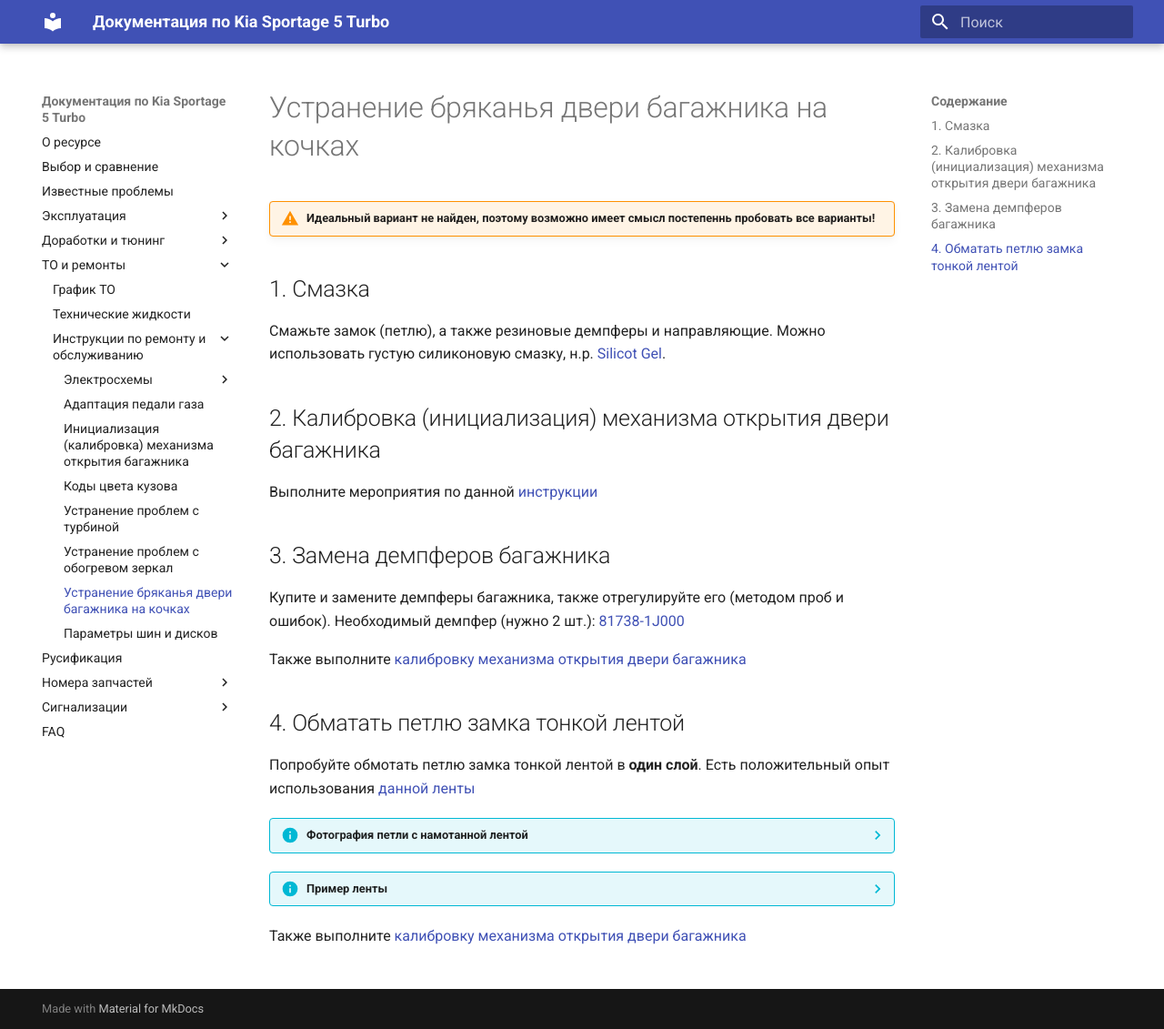
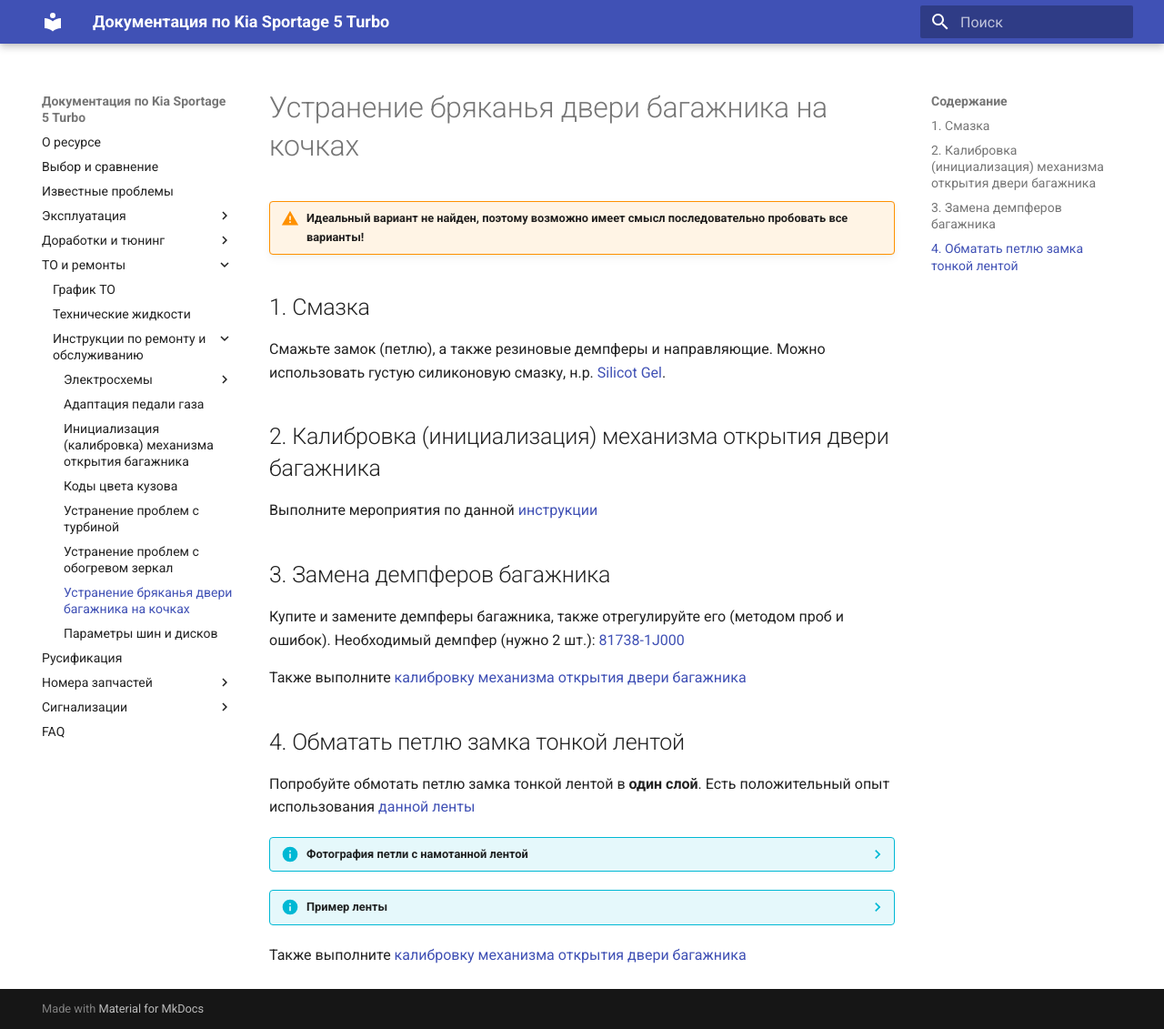
Before and after one commit to kia-sportage-docs/kia-sport5-docs, an MkDocs documentation site: the page built from docs/service/manuals/5-th_door_silent.md, in a window 1280 px wide and 1131 px high. Shown: the whole window at 91% size. Built offline with MkDocs 1.6.1 and Material for MkDocs 9.7.7, drawn with Linux system fonts in a browser that asks for light colours; old or Windows-style settings are respelled for this version of MkDocs.

Commit message:
Бряканье багажникаы

```diff
--- a/docs/service/manuals/5-th_door_silent.md
+++ b/docs/service/manuals/5-th_door_silent.md
@@ -1,6 +1,6 @@
 # Устранение бряканья двери багажника на кочках
 
-!!! warning "Идеальный вариант не найден, поэтому возможно имеет смысл постепеннь пробовать все варианты!"
+!!! warning "Идеальный вариант не найден, поэтому возможно имеет смысл последовательно пробовать все варианты!"
 
 ## 1. Смазка
 
```
